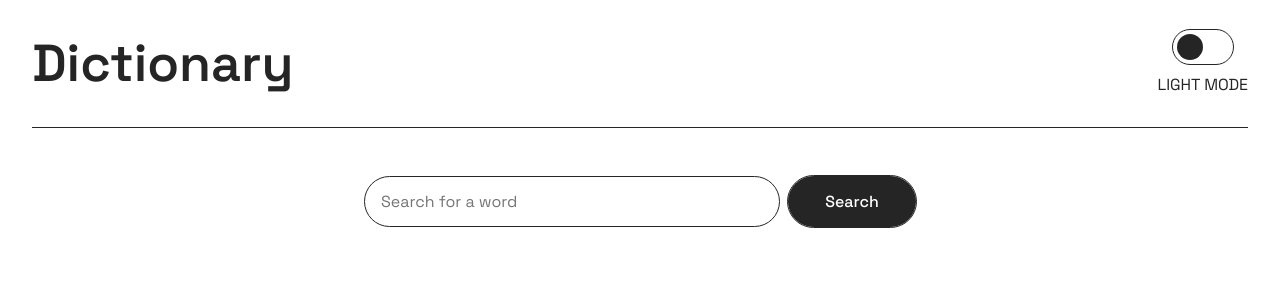
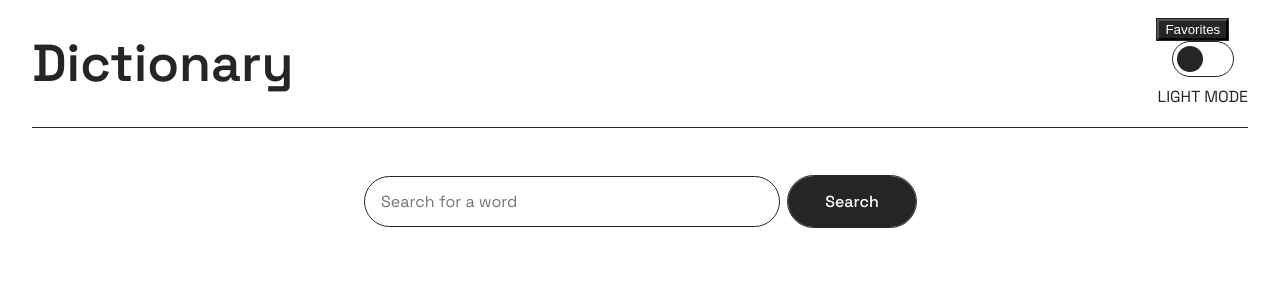
Before and after one commit to lisamarieandersson/dictionary, a React (Vite) app: page / in a window 1280 px wide. Shown: the top 300 px of the page. Built offline with nearby package versions, Linux system fonts and the light colour scheme.

Commit message:
added favorites button to header

```diff
--- a/src/components/Header.jsx
+++ b/src/components/Header.jsx
@@ -2,11 +2,19 @@ import React from 'react';
 import styles from './Header.module.css';
 import ThemeToggle from './ThemeToggle';
 
-function Header({ theme, toggleTheme }) {
+function Header({ theme, toggleTheme, toggleView, showFavorites }) {
   return (
-    <header className={styles['header']}>
+    <header className={styles['header-container']}>
       <h1>Dictionary</h1>
-      <ThemeToggle theme={theme} toggleTheme={toggleTheme} />
+      <div className={styles['header-button-container']}>
+        <button
+          className={styles['header-toggle-favorites-back-to-search-button']}
+          onClick={toggleView}
+        >
+          {showFavorites ? 'Back to Search' : 'Favorites'}
+        </button>
+        <ThemeToggle theme={theme} toggleTheme={toggleTheme} />
+      </div>
     </header>
   );
 }
```
